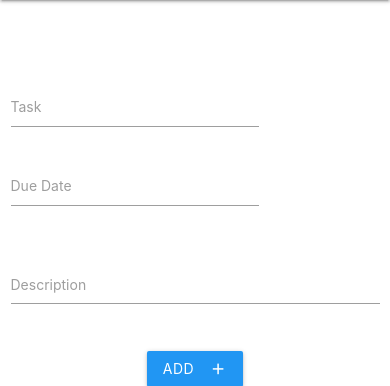
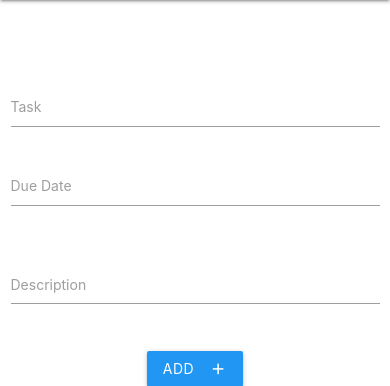
Before and after one commit to UtkarshGT/todo-django-materialize, a Django app: page / in a window 390 px wide. Shown: the part 56-442 px from the top of the page. Run offline with Django 3.2, Linux system fonts and the light colour scheme; data comes from the database, SQL or seed files in the repository; both versions use the stored data as it was after the commit.

Commit message:
made mobile friendly

```diff
--- a/todoapp/templates/todoapp/index.html
+++ b/todoapp/templates/todoapp/index.html
@@ -12,17 +12,17 @@
 <form method='POST' autocomplete="off">
     {% csrf_token %}
     <div class="row">
-        <div class="input-field col l6 offset-l2 m6 offset-m2">
+        <div class="input-field col l6 offset-l2 m7 offset-m1 s12">
             {{ form.title }}
             <label for="id_title">Task</label>
         </div>
-        <div class="input-field col l2 m2">
+        <div class="input-field col l2 m3 s12">
             {{ form.due_date }}
             <label for="id_due_date">Due Date</label>
         </div>
     </div>
     <div class="row">
-        <div class="input-field col l8 offset-l2 m8 offset-m2">
+        <div class="input-field col l8 offset-l2 m10 offset-m1 s12">
             {{ form.description }}
             <label for="id_description">Description</label>
         </div>
@@ -37,7 +37,7 @@
 
 {% if tasklist %}
 <div class="row">
-    <div class="col l8 offset-l2 m8 offset-m2 s12">
+    <div class="col l8 offset-l2 m10 offset-m1 s12">
         <ul class="collapsible popout">
             {% for task in tasklist %}
             <li>
```
Also changed, not shown: db.sqlite3.
